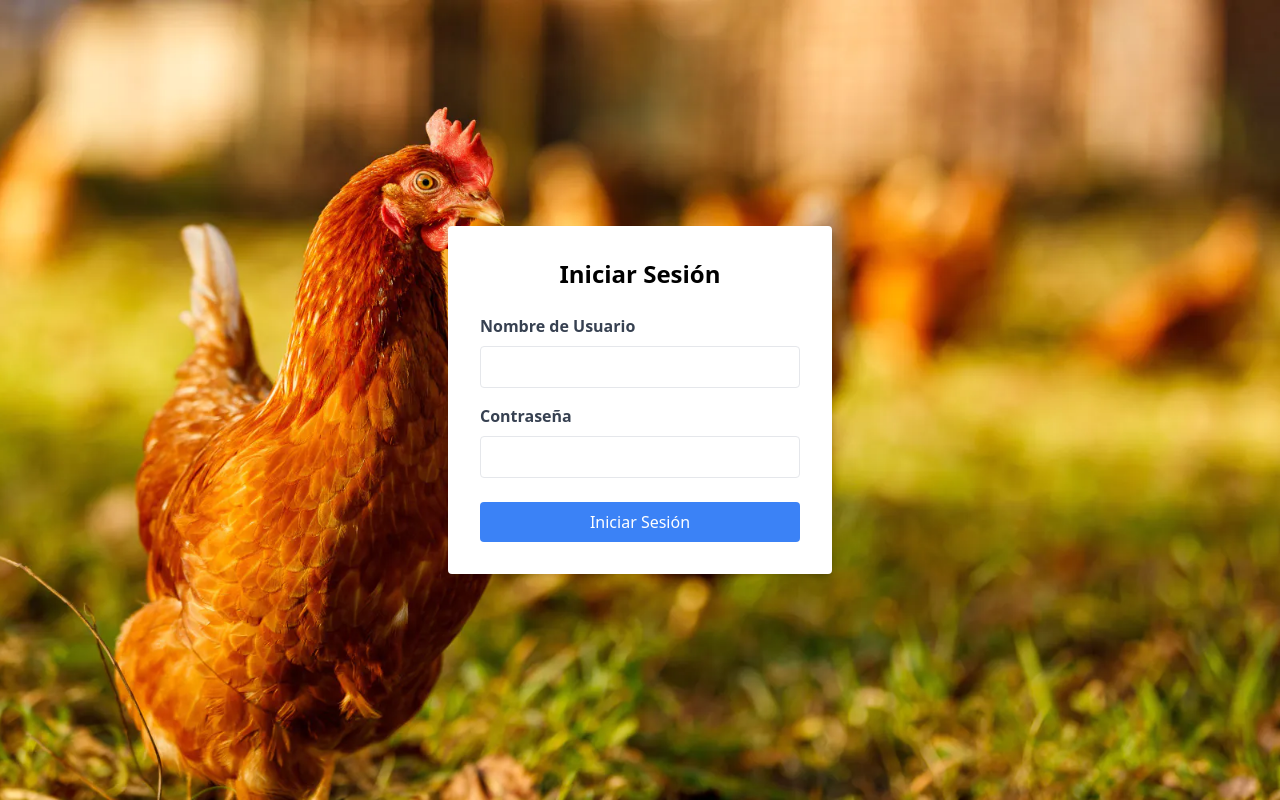
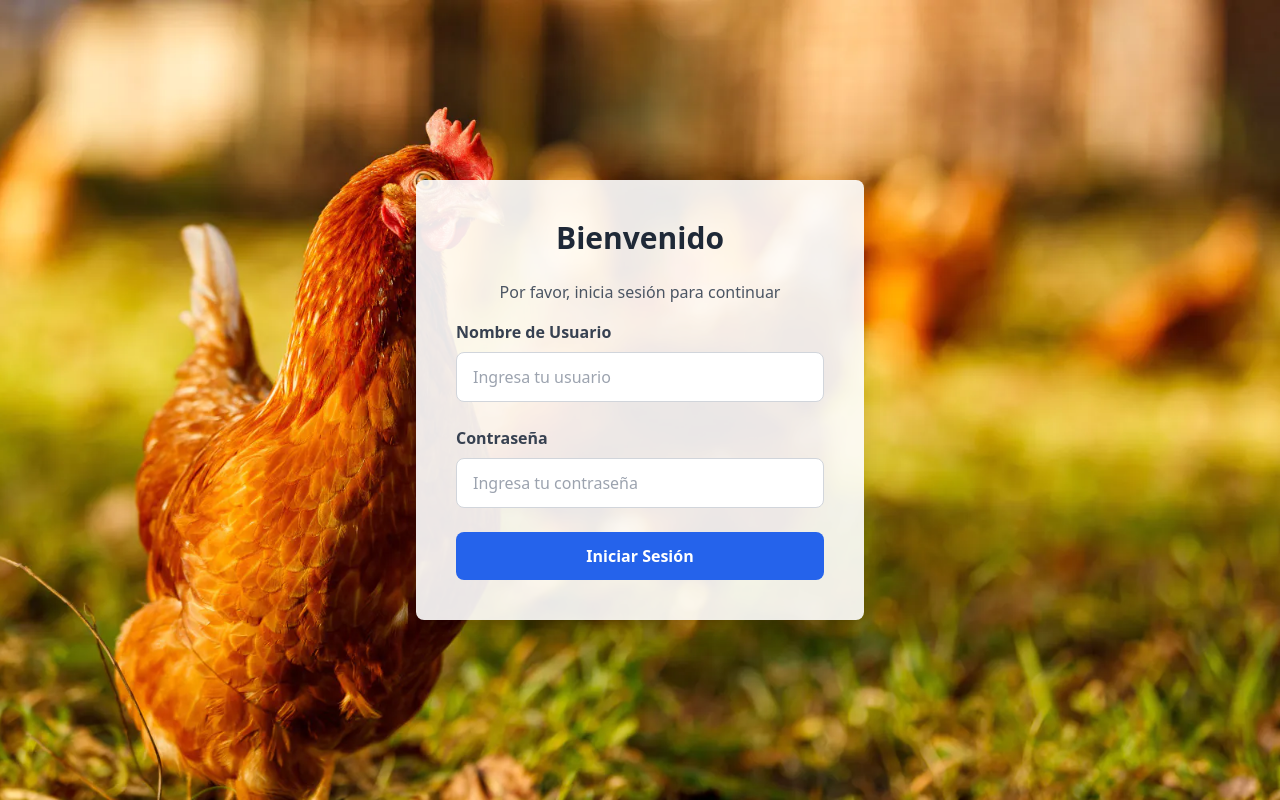
Before and after one commit to JosDan-gt/Front_GranjaAres, a React (Create React App) app in the folder front-ares/: page /login in a window 1280 px wide. Built offline with nearby package versions, Linux system fonts and the light colour scheme; what @react-pdf/renderer would draw is missing.

Commit message:
Arreglo de disenos 3

```diff
--- a/front-ares/src/components/Login/Login.jsx
+++ b/front-ares/src/components/Login/Login.jsx
@@ -1,8 +1,8 @@
 import React, { useState, useContext } from 'react';
 import axios from 'axios';
 import { useNavigate } from 'react-router-dom';
-import Cookies from 'js-cookie'; // Importa js-cookie
-import { AuthContext } from '../Context/AuthContext'; // Importa AuthContext si lo estás utilizando
+import Cookies from 'js-cookie';
+import { AuthContext } from '../Context/AuthContext';
 import fondoLogin from '../Img/FallGuys.jpg';
 
 function Login() {
@@ -11,7 +11,6 @@ function Login() {
     const [error, setError] = useState('');
     const navigate = useNavigate();
 
-    // Usa el AuthContext si estás manejando la autenticación globalmente
     const { setIsAuthenticated } = useContext(AuthContext);
 
     const handleLogin = async (e) => {
@@ -23,23 +22,16 @@ function Login() {
                 password,
             });
 
-            // Imprimir la respuesta completa para ver dónde está el token
             console.log('Respuesta completa del backend:', response.data);
 
-            // Revisa si el token tiene otro nombre, por ejemplo: accessToken
             const token = response.data.token || response.data.accessToken;
 
             if (token) {
-                // Guardar el token en localStorage y en cookies
                 localStorage.setItem('token', token);
-                Cookies.set('token', token, { expires: 1 }); // La cookie expira en 1 día
+                Cookies.set('token', token, { expires: 1 });
 
-                // Actualizar el estado de autenticación
                 setIsAuthenticated(true);
-
-                // Redirigir al dashboard
                 navigate('/dashboard', { replace: true });
-
             } else {
                 console.error('Token no encontrado en la respuesta del backend');
                 setError('Error al iniciar sesión, token no recibido.');
@@ -49,46 +41,56 @@ function Login() {
         }
     };
 
-
-
     return (
         <div
-            className="min-h-screen flex items-center justify-center bg-cover bg-center"
+            className="min-h-screen flex items-center justify-center bg-gray-100 bg-cover bg-center"
             style={{ backgroundImage: `url(${fondoLogin})` }}
         >
-            <div className="bg-white p-8 rounded shadow-md w-96">
-                <h2 className="text-2xl font-bold mb-6 text-center">Iniciar Sesión</h2>
+            <div className="bg-white bg-opacity-90 p-10 rounded-lg shadow-xl w-full max-w-md">
+                <h2 className="text-3xl font-bold text-gray-800 mb-6 text-center">Bienvenido</h2>
+                <p className="text-center text-gray-600 mb-4">Por favor, inicia sesión para continuar</p>
                 <form onSubmit={handleLogin}>
-                    <div className="mb-4">
-                        <label htmlFor="username" className="block text-gray-700 font-bold mb-2">Nombre de Usuario</label>
+                    <div className="mb-6">
+                        <label htmlFor="username" className="block text-gray-700 font-semibold mb-2">
+                            Nombre de Usuario
+                        </label>
                         <input
                             type="text"
                             id="username"
                             value={username}
                             onChange={(e) => setUsername(e.target.value)}
-                            className="w-full px-3 py-2 border rounded focus:outline-none focus:ring focus:border-blue-500"
+                            className="w-full px-4 py-3 border border-gray-300 rounded-lg focus:outline-none focus:ring-2 focus:ring-blue-500 transition duration-200"
+                            placeholder="Ingresa tu usuario"
                             required
                         />
                     </div>
                     <div className="mb-6">
-                        <label htmlFor="password" className="block text-gray-700 font-bold mb-2">Contraseña</label>
+                        <label htmlFor="password" className="block text-gray-700 font-semibold mb-2">
+                            Contraseña
+                        </label>
                         <input
                             type="password"
                             id="password"
                             value={password}
                             onChange={(e) => setPassword(e.target.value)}
-                            className="w-full px-3 py-2 border rounded focus:outline-none focus:ring focus:border-blue-500"
+                            className="w-full px-4 py-3 border border-gray-300 rounded-lg focus:outline-none focus:ring-2 focus:ring-blue-500 transition duration-200"
+                            placeholder="Ingresa tu contraseña"
                             required
                         />
                     </div>
-                    {error && <p className="text-red-500 text-sm mb-4">{error}</p>}
+                    {error && (
+                        <p className="text-red-500 text-center text-sm mb-4">
+                            {error}
+                        </p>
+                    )}
                     <button
                         type="submit"
-                        className="w-full bg-blue-500 text-white py-2 rounded hover:bg-blue-600 transition-colors"
+                        className="w-full bg-blue-600 text-white py-3 rounded-lg font-semibold hover:bg-blue-700 transition-colors duration-300"
                     >
                         Iniciar Sesión
                     </button>
                 </form>
+
             </div>
         </div>
     );
```
